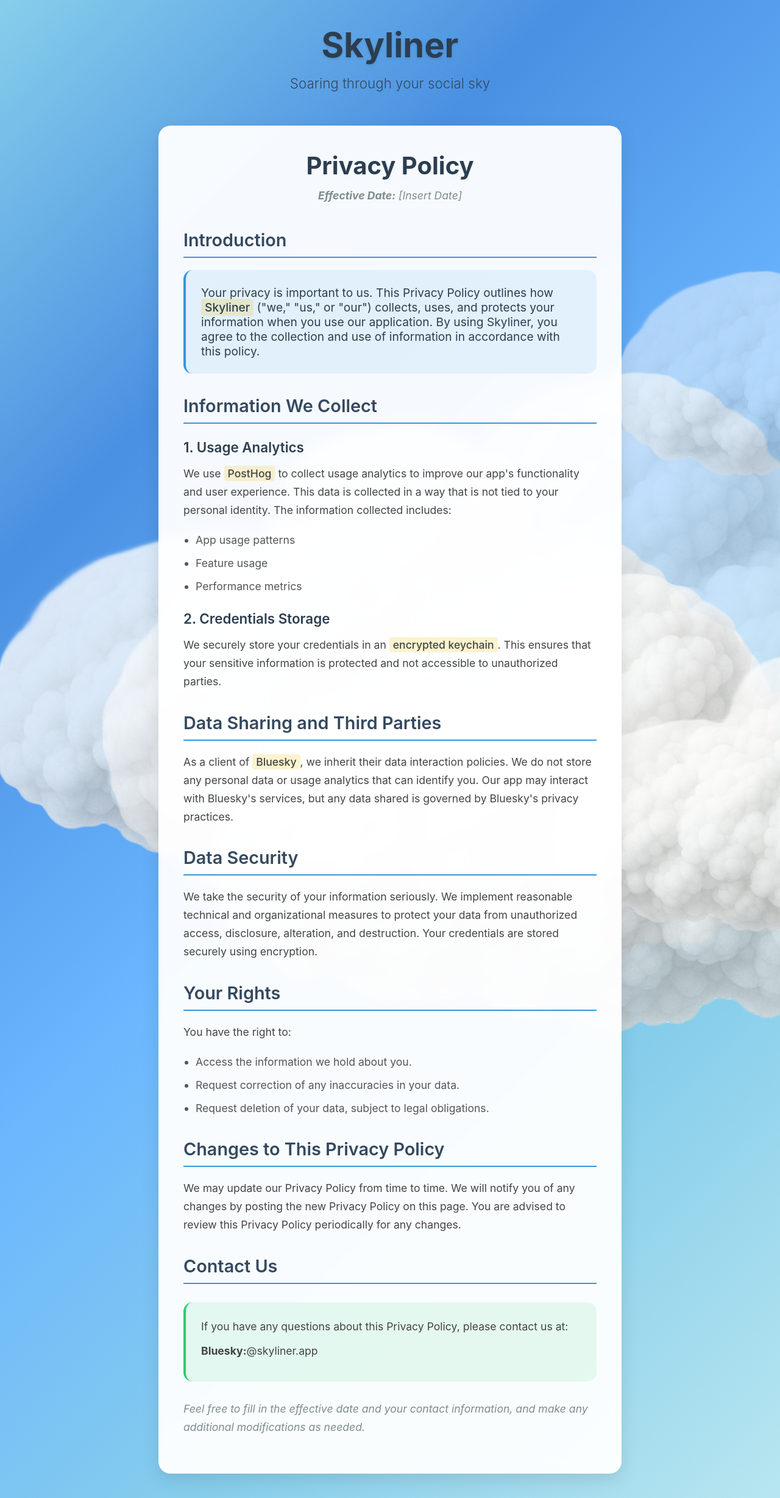
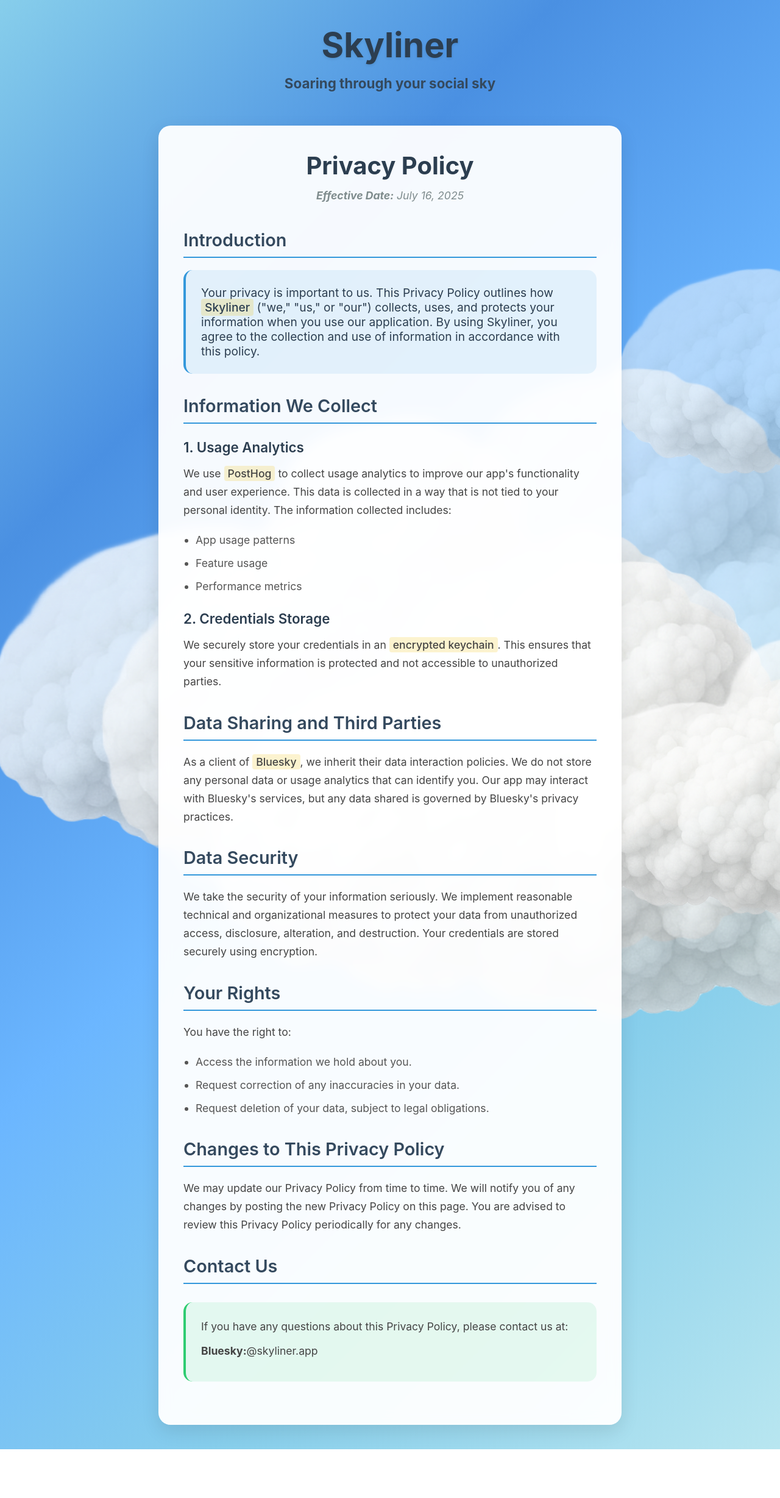
Before and after one commit to rayanwaked/SkylinerPolicy, a website: page index.html in a window 1280 px wide. Shown: the top 2457 px of the page at 61% size. After the commit the page ends 2377 px from the top, so only its background shows below. Drawn offline with Linux system fonts and the light colour scheme.

Commit message:
Update index.html

```diff
--- a/index.html
+++ b/index.html
@@ -250,13 +250,13 @@
     <div class="container">
       <div class="header">
         <h1 class="app-name">Skyliner</h1>
-        <p class="subtitle">Soaring through your social sky</p>
+        <p class="subtitle"><b>Soaring through your social sky</b></p>
       </div>
 
       <div class="content">
         <h1>Privacy Policy</h1>
         <p class="effective-date">
-          <strong>Effective Date:</strong> [Insert Date]
+          <strong>Effective Date:</strong> July 16, 2025
         </p>
 
         <h2>Introduction</h2>
@@ -333,8 +333,6 @@
         </div>
 
         <p style="margin-top: 30px; font-style: italic; color: #7f8c8d">
-          Feel free to fill in the effective date and your contact information,
-          and make any additional modifications as needed.
         </p>
       </div>
     </div>
```
